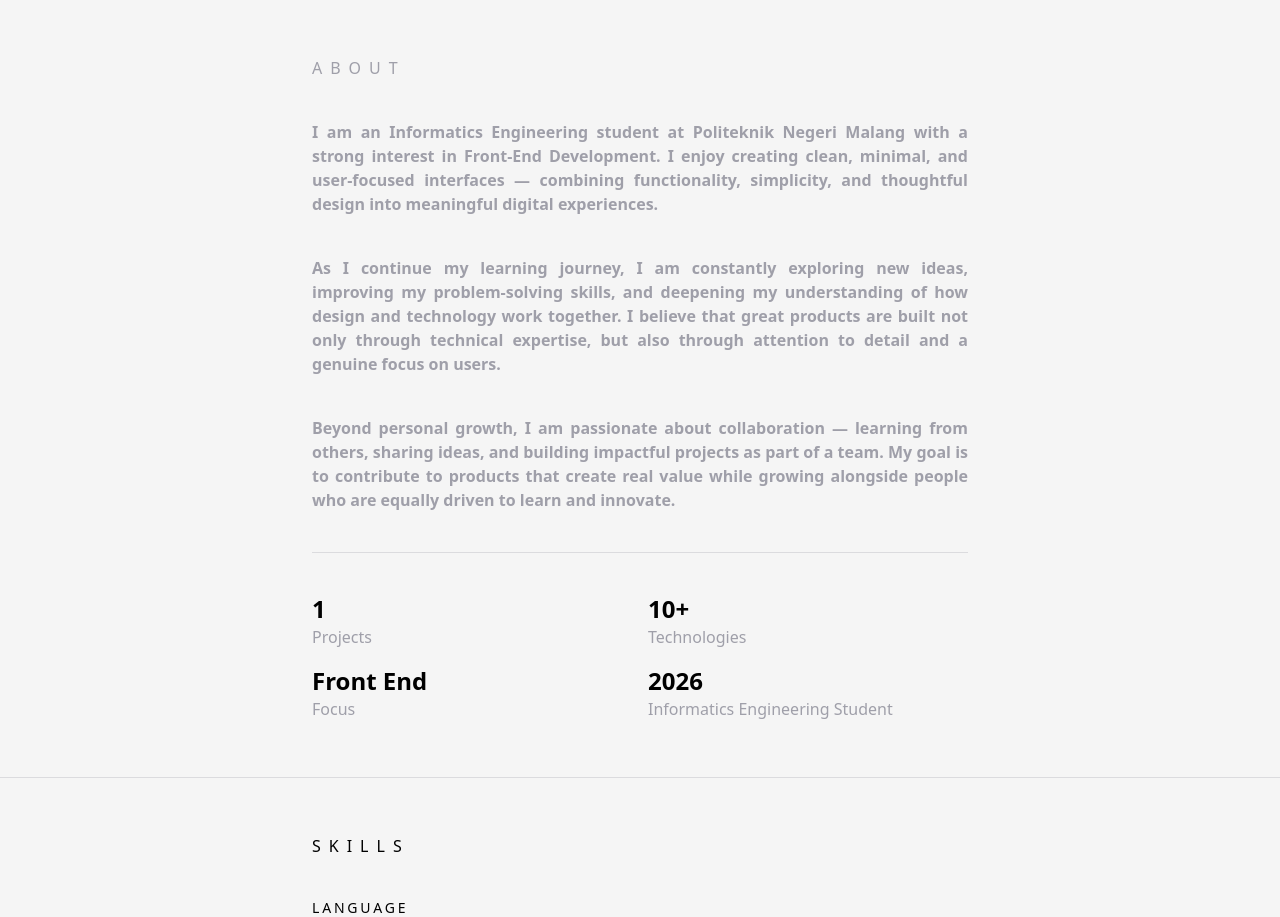
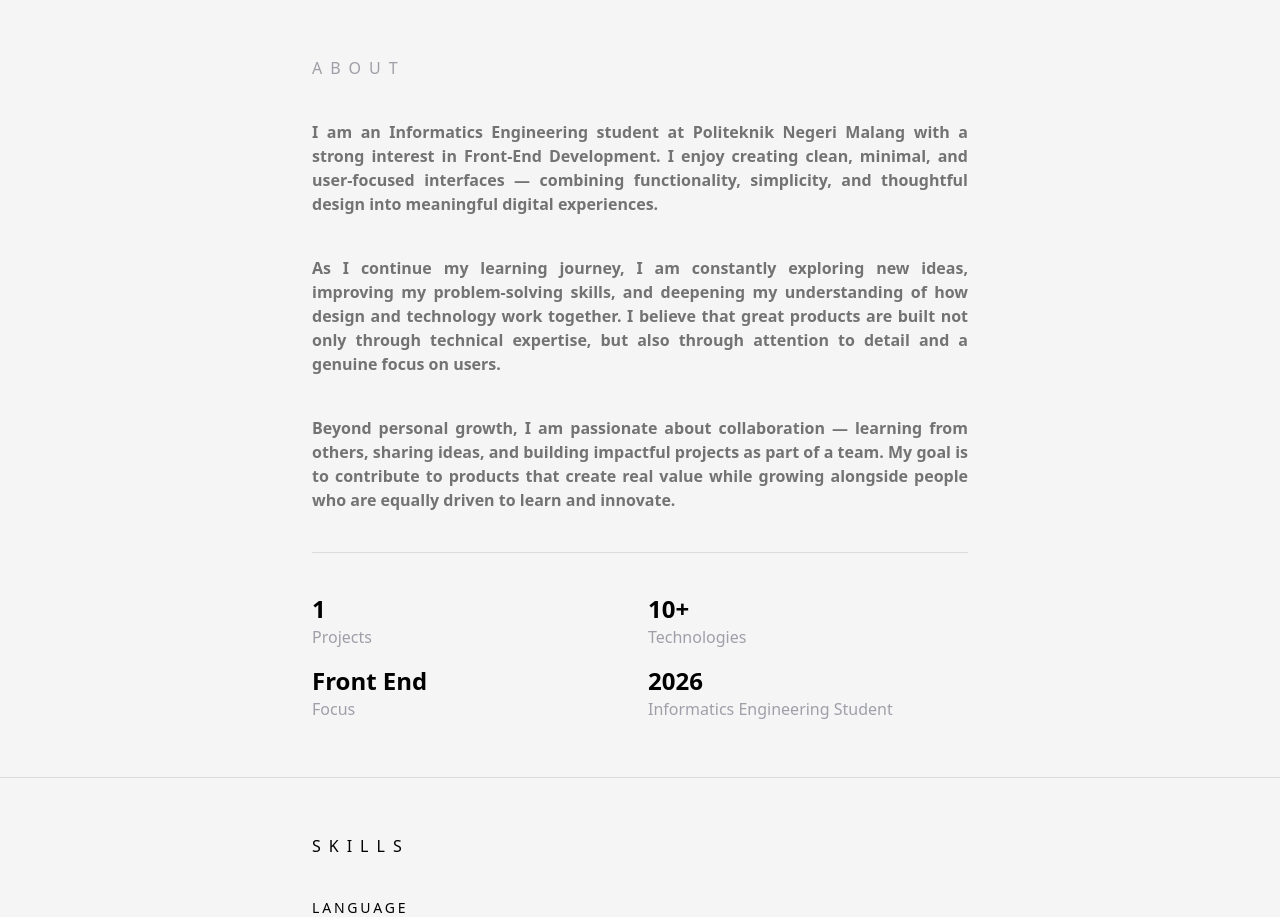
Before and after one commit to ryaand/portfolio, a Next.js app: page / in a window 1280 px wide. Shown: the part 800-1717 px from the top of the page. Built offline with nearby package versions, Linux system fonts and the light colour scheme.

Commit message:
style(AboutSection): update text color for improved readability

```diff
--- a/src/views/home/aboutSection.jsx
+++ b/src/views/home/aboutSection.jsx
@@ -20,7 +20,7 @@ const AboutSection = () => {
                         whileInView={{ opacity: 1, y: 0 }}
                         viewport={{ margin: "-300px", once: true }}
                         transition={{ duration: 0.7, ease: easeOut }}
-                        className="text-justify font-semibold">
+                        className="text-justify font-semibold text-neutral-500">
                         I am an Informatics Engineering student at Politeknik Negeri Malang with a strong interest in Front-End Development. I enjoy creating clean, minimal, and user-focused interfaces — combining functionality, simplicity, and thoughtful design into meaningful digital experiences.
                     </motion.div>
                     <motion.div
@@ -28,7 +28,7 @@ const AboutSection = () => {
                         whileInView={{ opacity: 1, y: 0 }}
                         viewport={{ margin: "-300px", once: true }}
                         transition={{ duration: 0.7, ease: easeOut }}
-                        className="text-justify font-semibold">
+                        className="text-justify font-semibold text-neutral-500">
                         As I continue my learning journey, I am constantly exploring new ideas, improving my problem-solving skills, and deepening my understanding of how design and technology work together. I believe that great products are built not only through technical expertise, but also through attention to detail and a genuine focus on users.
                     </motion.div>
                     <motion.div
@@ -36,7 +36,7 @@ const AboutSection = () => {
                         whileInView={{ opacity: 1, y: 0 }}
                         viewport={{ margin: "-300px", once: true }}
                         transition={{ duration: 0.7, ease: easeOut }}
-                        className="text-justify font-semibold">
+                        className="text-justify font-semibold text-neutral-500">
                         Beyond personal growth, I am passionate about collaboration — learning from others, sharing ideas, and building impactful projects as part of a team. My goal is to contribute to products that create real value while growing alongside people who are equally driven to learn and innovate.
                     </motion.div>
                     <motion.div
```
